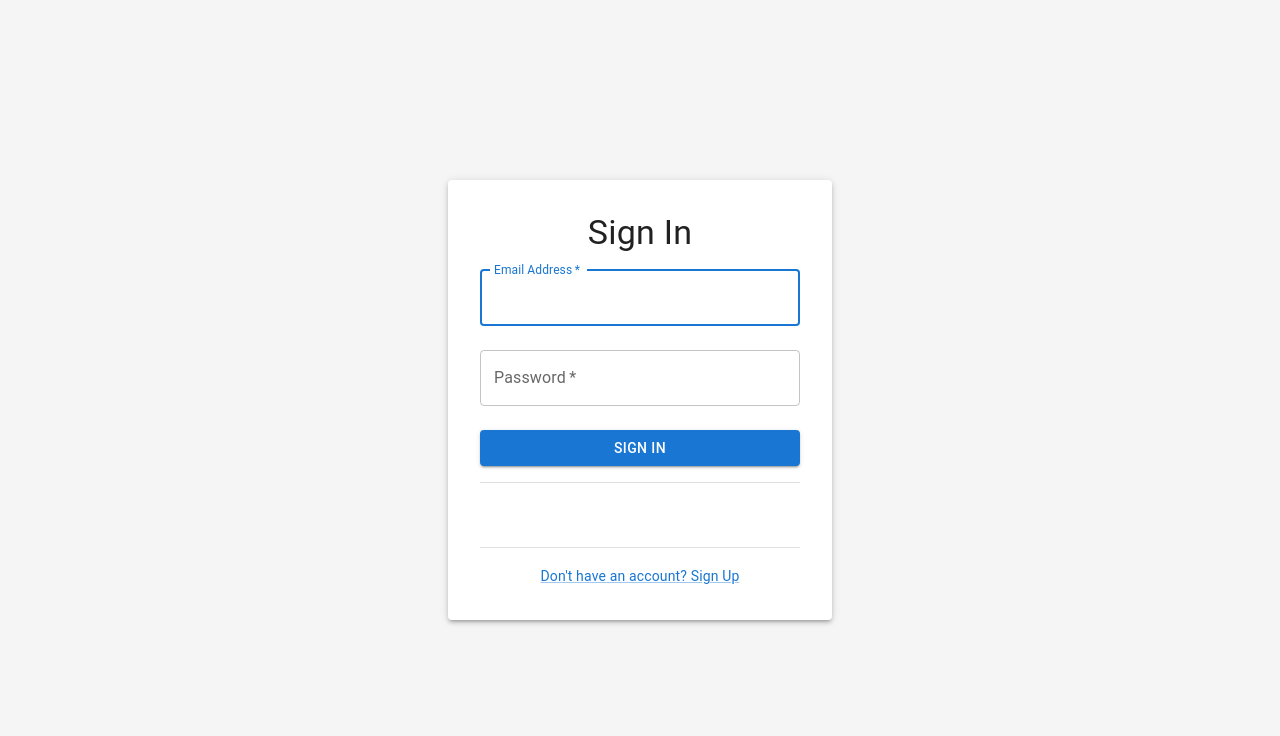
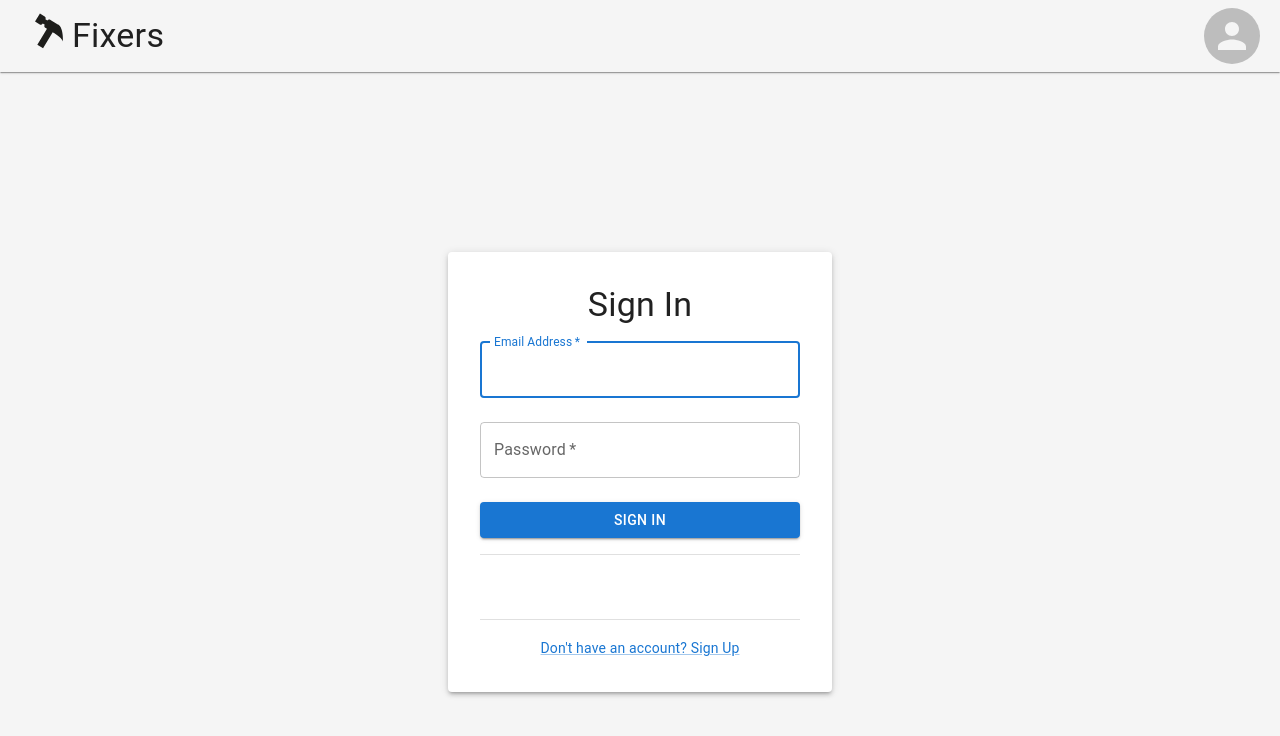
Before and after one commit to tomerProg/WebAppFinalProject_Frontend, a React (Vite) app: page / in a window 1280 px wide. Shown: the top 736 px of the page. Built offline with nearby package versions, Linux system fonts and the light colour scheme; no server answers.

Commit message:
build app bar

```diff
--- /dev/null
+++ b/src/components/FixersAppBar/FixersAppBar.tsx
@@ -0,0 +1,53 @@
+import { FunctionComponent, useContext, useEffect, useState } from 'react';
+import { AppBar, Toolbar, Typography, IconButton, Avatar, Box, Icon} from '@mui/material';
+import { User } from '../../api/users/types';
+import { getUserById } from '../../api/users/users.api';
+import { ignoreCanceledRequest } from '../../api/utils';
+import { withStyles, WithStyles } from '@mui/styles';
+import { styles } from './styles';
+import { Outlet, useNavigate } from 'react-router-dom';
+import { UserIdContext } from '../../Contexts/UserIdContext/UserContext';
+
+const FixersAppBar: FunctionComponent<WithStyles<typeof styles>> = (props) => {
+  const userId = useContext(UserIdContext);
+  const { classes } = props;
+  const [loginUser, setLoginUser] = useState<User | null>(null);
+  // const navigate = useNavigate();
+
+  useEffect(() => {
+          const { request, abort } = getUserById(userId);
+          request
+              .then(({ data }) => setLoginUser(data))
+              .catch(ignoreCanceledRequest);
+          return () => abort();
+  }, [userId]);
+
+  const handleOpenUserProfile = () => {
+    // navigate('/profile');
+  }
+
+  return (
+    <>
+    <AppBar position="static" color="default" elevation={1}>
+      <Toolbar>
+        <Box className={classes.leftBox}>
+          <Icon sx={{height: "4rem", width: "3rem"}} >
+            <img src="/favicon.svg" alt="icon" width={50} height={50}/>
+          </Icon>
+          <Typography variant="h4">Fixers</Typography>
+        </Box>
+        <Box className={classes.middleBox}/>
+        <Box >
+          <IconButton edge="end" className={classes.avatarButton} onClick={handleOpenUserProfile}>
+            <Avatar alt="User Avatar" sx={{width: '100%', height: '100%'}}
+              src={loginUser ? loginUser.profileImageUrl : undefined} />
+          </IconButton>
+        </Box>
+      </Toolbar>
+    </AppBar>
+    <Outlet />
+    </>
+  );
+};
+
+export default withStyles(styles)(FixersAppBar);
--- /dev/null
+++ b/src/components/FixersAppBar/styles.ts
@@ -0,0 +1,20 @@
+import { createStyles } from '@mui/styles';
+
+export const styles = createStyles({
+    middleBox: {
+        flexGrow: '1'
+    },
+    leftBox:{
+        display: 'flex',
+        alignItems: 'center',
+    },
+    avatarButton: {
+        width: '3em',
+        height: '3em',
+        padding: '0'
+    },
+    fixersIcon: {
+        height: "60px",
+        width: "90px"
+    }
+});
```
Also changed, not shown: src/router.tsx (+13 -8 lines).
